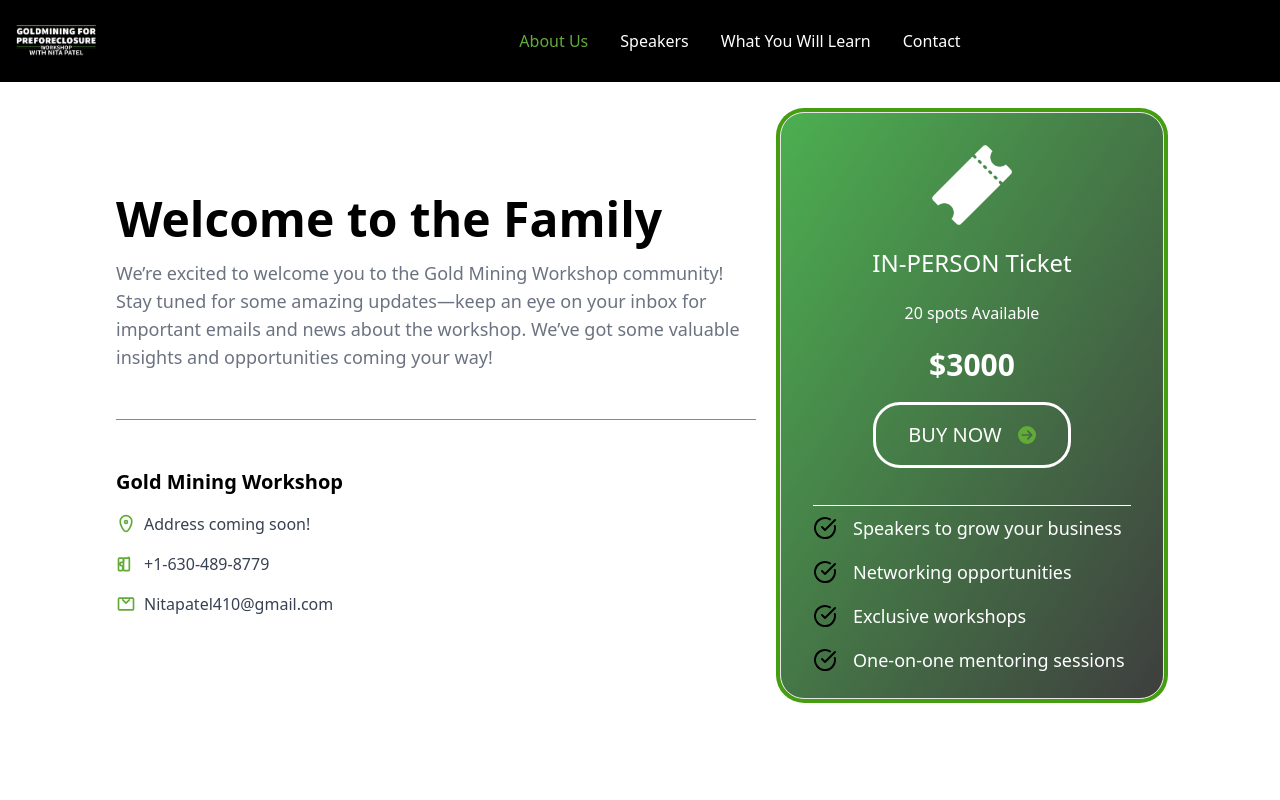
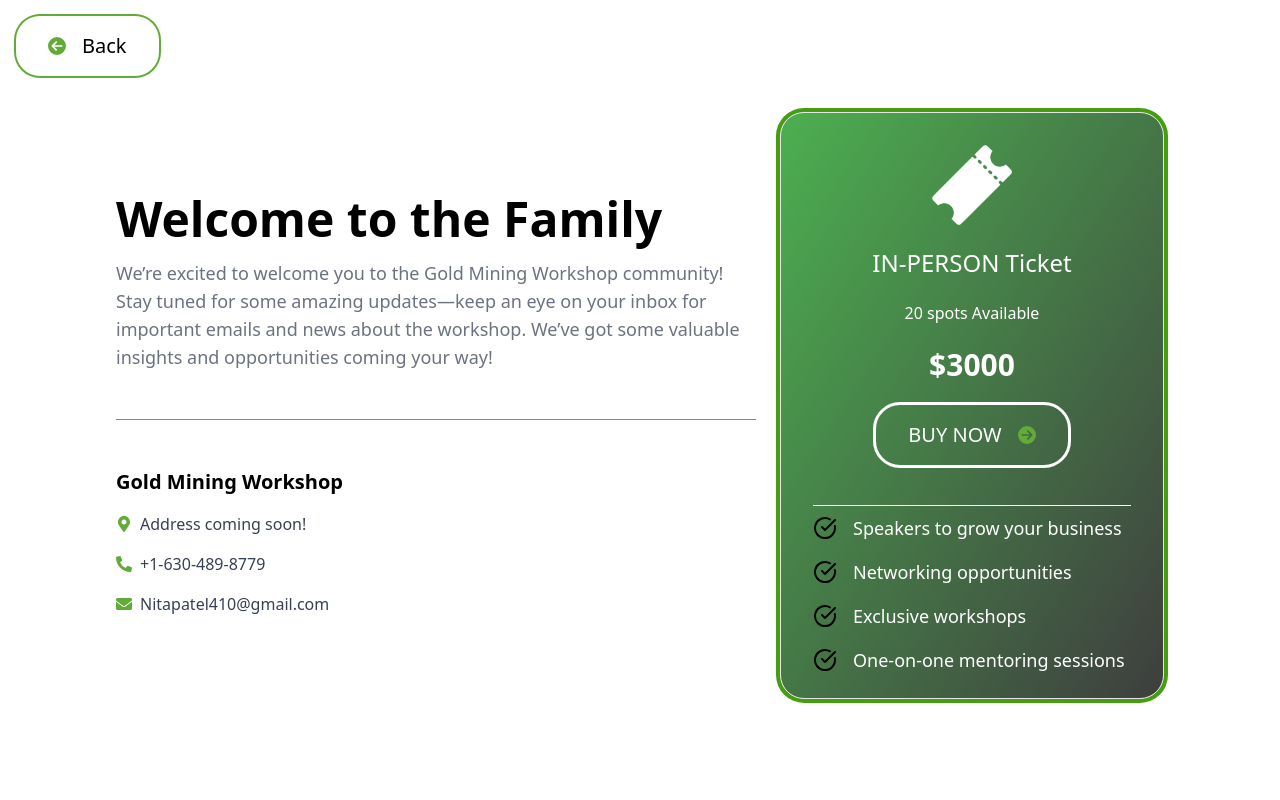
Before and after one commit to Aaqeb11/workshop, a Next.js app: page /tickets in a window 1280 px wide. Shown: the top 800 px of the page. Built offline with nearby package versions, Linux system fonts and the light colour scheme.

Commit message:
feat:payment done check 1

```diff
--- a/app/api/webhook.ts
+++ b/app/api/webhook.ts
@@ -3,46 +3,47 @@ import Stripe from "stripe";
 import { buffer } from "micro";
 
 const stripe = new Stripe(process.env.STRIPE_SECRET_KEY!);
-export async function POST(req: NextApiRequest, res: NextApiResponse) {
+
+export const config = {
+  api: {
+    bodyParser: false, // Stripe needs the raw body for webhook signatures
+  },
+};
+
+export default async function handler(req: NextApiRequest, res: NextApiResponse) {
   const sig = req.headers["stripe-signature"] as string;
-  const buf = await buffer(req);
 
   let event: Stripe.Event;
 
   try {
+    const buf = await buffer(req);
     event = stripe.webhooks.constructEvent(
       buf,
       sig,
-      process.env.STRIPE_SECRET_KEY!
+      process.env.STRIPE_WEBHOOK_SECRET!
     );
   } catch (err: any) {
     console.error("Webhook signature verification failed:", err.message);
-    res.status(400).send(`Webhook Error: ${err.message}`);
-    return;
+    return res.status(400).send(`Webhook Error: ${err.message}`);
   }
+
   if (event.type === "checkout.session.completed") {
     const session = event.data.object as Stripe.Checkout.Session;
 
+    // Extract customer details
     const customerName = session.customer_details?.name;
     const customerEmail = session.customer_details?.email;
     const customerPhone = session.customer_details?.phone;
-    // const receiptEmail = session.receipt_email;
 
-    console.log("Customer Details:", {
-      customerName,
-      customerEmail,
-      customerPhone,
-      //   receiptEmail,
-    });
-    return res.status(200).json({
-      message: "Webhook received",
-      customerDetails: { customerName, customerEmail, customerPhone },
-    });
-  } else {
-    console.warn(`Unhandled event type: ${event.type}`);
+    // Build the redirect URL with query parameters
+    const redirectUrl = new URL(`${process.env.NEXT_PUBLIC_BASE_URL}/success`);
+    redirectUrl.searchParams.append("name", customerName || "");
+    redirectUrl.searchParams.append("email", customerEmail || "");
+    redirectUrl.searchParams.append("phone", customerPhone || "");
+
+    // Redirect to the success page with customer details in the query
+    return res.redirect(303, redirectUrl.toString()); // Use 303 for a "see other" redirect
   }
 
-  res.status(200).json({ received: true });
+  res.status(400).json({ message: "Unhandled event type" });
 }
-
-export default POST;
--- a/app/page.tsx
+++ b/app/page.tsx
@@ -36,7 +36,7 @@ export default function Home() {
             Your browser does not support the video tag.
           </video>
 
-          <div className="relative flex flex-col items-center justify-center h-screen md:gap-[8vh] gap-[14vh]">
+          <div className="relative flex flex-col items-center justify-center h-screen md:gap-[8vh] gap-[8vh]">
           <p className="text-white md:text-7xl lg:text-7xl text-4xl text-center px-12 md:px-6">
             <span className="text-[#63AB38]">PREFORECLOSURE</span> AND <span className="text-[#63AB38]">MINDSET</span> WORKSHOP
           </p>
@@ -44,6 +44,14 @@ export default function Home() {
               Learn how to make $50K a month by mastering preforeclosures and
               unlocking the power of your mindset.
             </p>
+            <button className="text-white hover:bg-[#63AB38] hover:text-black focus:ring-4 focus:outline-none focus:ring-green-300 outline outline-white font-medium rounded-3xl text-md md:text-xl md:px-8 px-6 py-4 text-center flex items-center md:gap-4 gap-3 group duration-300">
+              {/* <Link href="/tickets"> */}
+                <div className="flex items-center gap-3 md:gap-4">
+                  November 16 and 17
+                  {/* <FaCircleArrowRight className="text-[#63AB38] group-hover:text-black md:text-lg" /> */}
+                </div>
+              {/* </Link> */}
+            </button>
             <button className="text-white hover:bg-[#63AB38] hover:text-black focus:ring-4 focus:outline-none focus:ring-green-300 outline outline-white font-medium rounded-3xl text-md md:text-xl md:px-8 px-6 py-4 text-center flex items-center md:gap-4 gap-3 group duration-300">
               <Link href="/tickets">
                 <div className="flex items-center gap-3 md:gap-4">
--- /dev/null
+++ b/app/success/page.tsx
@@ -0,0 +1,30 @@
+"use client"
+import { useEffect } from 'react';
+
+import { useRouter } from 'next/navigation';
+
+const page = () => {
+  const router = useRouter();
+
+  // Redirect to the homepage after a delay
+  useEffect(() => {
+    const timer = setTimeout(() => {
+      router.push('/'); // Redirect to the home page after 5 seconds
+    }, 5000);
+
+    // Cleanup the timer
+    return () => clearTimeout(timer);
+  }, [router]);
+
+  return (
+    <div className="flex flex-col items-center justify-center h-screen bg-gray-100">
+      <div className="bg-white p-8 rounded-lg shadow-md">
+        <h1 className="text-3xl font-bold text-green-600 mb-4">Payment Successful!</h1>
+        <p className="text-lg">You will receive your ticket via email shortly.</p>
+        <p className="text-md mt-4 text-gray-500">Redirecting you to the homepage in 5 seconds...</p>
+      </div>
+    </div>
+  );
+};
+
+export default page;
--- a/app/tickets/page.tsx
+++ b/app/tickets/page.tsx
@@ -10,8 +10,10 @@ import {
 import { CheckCircle } from "lucide-react";
 import Image from "next/image";
 import { FaCircleArrowRight } from "react-icons/fa6";
+import { FaCircleArrowLeft } from "react-icons/fa6";
 
 import { FaMapMarkerAlt, FaPhoneAlt, FaEnvelope } from "react-icons/fa";
+import Link from "next/link";
 
 const TicketPage = () => {
   const benefits = [
@@ -23,14 +25,15 @@ const TicketPage = () => {
 
   return (
     <main className="bg-white ">
-      {/* <section
-        className="mt-[12vh] h-screen px-4 pt-8 items-center justify-center text-center bg-cover bg-center"
-        style={{ backgroundImage: `url('/Event6.png')` }}
-      >
-        <h2 className="text-3xl md:text-6xl items-center justify-center font-bold text-white">
-          Check Out
-        </h2>
-      </section> */}
+       <button className=" hover:bg-[#63AB38] text-black focus:ring-4 focus:outline-none focus:ring-green-300 ring-2 ring-[#63AB38] font-medium rounded-3xl text-md md:text-xl md:px-8 px-6 py-4 text-center flex items-center md:gap-4 gap-3 group duration-300 absolute top-0 left-0 m-4">
+              <Link href="/">
+                <div className="flex items-center gap-3 md:gap-4">
+                  <FaCircleArrowLeft className="text-[#63AB38] group-hover:text-black md:text-lg" />
+                  Back
+                </div>
+              </Link>
+            </button>
+
 
       <div className="flex items-center justify-center p-4 min-h-screen bg-white   gap-6 flex-col md:flex-row py-[14vh]">
         <div className="w-full max-w-[90vw] md:max-w-[70vw] lg:max-w-[50vw] flex flex-col items-center gap-6">
@@ -55,69 +58,28 @@ const TicketPage = () => {
 
             {/* Location */}
             <div className="flex items-center gap-2">
-              <svg
-                xmlns="http://www.w3.org/2000/svg"
-                className="h-5 w-5 text-[#63AB38]"
-                fill="none"
-                viewBox="0 0 24 24"
-                stroke="currentColor"
-                strokeWidth="2"
-              >
-                <path
-                  strokeLinecap="round"
-                  strokeLinejoin="round"
-                  d="M12 2C8.13401 2 5 5.13401 5 9C5 13.25 9 21 12 21C15 21 19 13.25 19 9C19 5.13401 15.866 2 12 2Z"
-                />
-                <path
-                  strokeLinecap="round"
-                  strokeLinejoin="round"
-                  d="M12 11.25C11.0335 11.25 10.25 10.4665 10.25 9.5C10.25 8.5335 11.0335 7.75 12 7.75C12.9665 7.75 13.75 8.5335 13.75 9.5C13.75 10.4665 12.9665 11.25 12 11.25Z"
-                />
-              </svg>
+
+              <FaMapMarkerAlt className="text-[#63AB38]"/>
               <p className="text-base text-gray-700">Address coming soon!</p>
             </div>
 
             {/* Phone */}
             <div className="flex items-center gap-2">
-              <svg
-                xmlns="http://www.w3.org/2000/svg"
-                className="h-5 w-5 text-[#63AB38]"
-                fill="none"
-                viewBox="0 0 24 24"
-                stroke="currentColor"
-                strokeWidth="2"
-              >
-                <path
-                  strokeLinecap="round"
-                  strokeLinejoin="round"
-                  d="M3 5.9999C3 5.44758 3.44772 4.99988 4 4.99988H8C8.55228 4.99988 9 5.44758 9 5.9999V8.9999C9 9.55222 8.55228 9.9999 8 9.9999H6C5.44772 9.9999 5 10.4476 5 10.9999V12.9999C5 13.5522 5.44772 13.9999 6 13.9999H7C7.55228 13.9999 8 14.4476 8 14.9999V18.9999C8 19.5522 7.55228 19.9999 7 19.9999H4C3.44772 19.9999 3 19.5522 3 18.9999V5.9999Z"
-                />
-                <path
-                  strokeLinecap="round"
-                  strokeLinejoin="round"
-                  d="M15 3.9999C15.5523 3.9999 16 4.4476 16 4.9999V18.9999C16 19.5522 15.5523 19.9999 15 19.9999H10C9.44772 19.9999 9 19.5522 9 18.9999V5.9999C9 5.4476 9.44772 4.9999 10 4.9999H15Z"
-                />
-              </svg>
-              <p className="text-base text-gray-700">+1-630-489-8779</p>
+
+              <FaPhoneAlt className="text-[#63AB38]" />
+              <Link href="tel:+1-630-489-8779" className="text-base text-gray-700">
+              +1-630-489-8779
+              </Link>
+
             </div>
 
             {/* Email */}
             <div className="flex items-center gap-2">
-              <svg
-                xmlns="http://www.w3.org/2000/svg"
-                className="h-5 w-5 text-[#63AB38]"
-                fill="none"
-                viewBox="0 0 24 24"
-                stroke="currentColor"
-                strokeWidth="2"
-              >
-                <path
-                  strokeLinecap="round"
-                  strokeLinejoin="round"
-                  d="M16 7L12 11M8 7L12 11M21 6C21 5.44772 20.5523 5 20 5H4C3.44772 5 3 5.44772 3 6V18C3 18.5523 3.44772 19 4 19H20C20.5523 19 21 18.5523 21 18V6Z"
-                />
-              </svg>
-              <p className="text-base text-gray-700">Nitapatel410@gmail.com</p>
+              <FaEnvelope className="text-[#63AB38]"/>
+              <Link href="mailto:Nitapatel410@gmail.com" className="text-base text-gray-700">
+              Nitapatel410@gmail.com
+              </Link>
+
             </div>
           </div>
         </div>
@@ -130,10 +92,13 @@ const TicketPage = () => {
               20 spots Available
             </p>
             <p className="text-2xl md:text-3xl font-bold text-white">$3000</p>
+            <Link href="https://buy.stripe.com/7sI6socTh5M95BSfZ0">
+
             <button className="text-white hover:bg-[#63AB38] hover:text-black focus:ring-4 focus:outline-none focus:ring-green-300 outline outline-white font-medium rounded-3xl text-sm md:text-md lg:text-xl px-4 md:px-6 lg:px-8 py-2 md:py-3 lg:py-4 text-center flex items-center gap-2 md:gap-3 lg:gap-4 group duration-300">
               BUY NOW
               <FaCircleArrowRight className="text-[#63AB38] group-hover:text-black text-sm md:text-md lg:text-lg" />
             </button>
+            </Link>
           </CardHeader>
           <CardContent className="w-full px-4 py-2">
             <hr className="w-full border-t border-white my-1 md:my-2" />
--- a/components/NavbarWrapper.tsx
+++ b/components/NavbarWrapper.tsx
@@ -5,7 +5,12 @@ import Navbar from "@/components/NavBar";
 
 export default function NavbarWrapper() {
   const pathname = usePathname(); // Get the current path
-  const isTicketPage = pathname === '/tickets'; // Determine if it's the tickets page
+  const isTicketPage = pathname === '/tickets' || pathname==='/success'; // Determine if it's the tickets page
+
+  // If it's the tickets page, return null (no Navbar)
+  if (isTicketPage) {
+    return null;
+  }
 
   return <Navbar isTicketPage={isTicketPage} />;
 }
```
